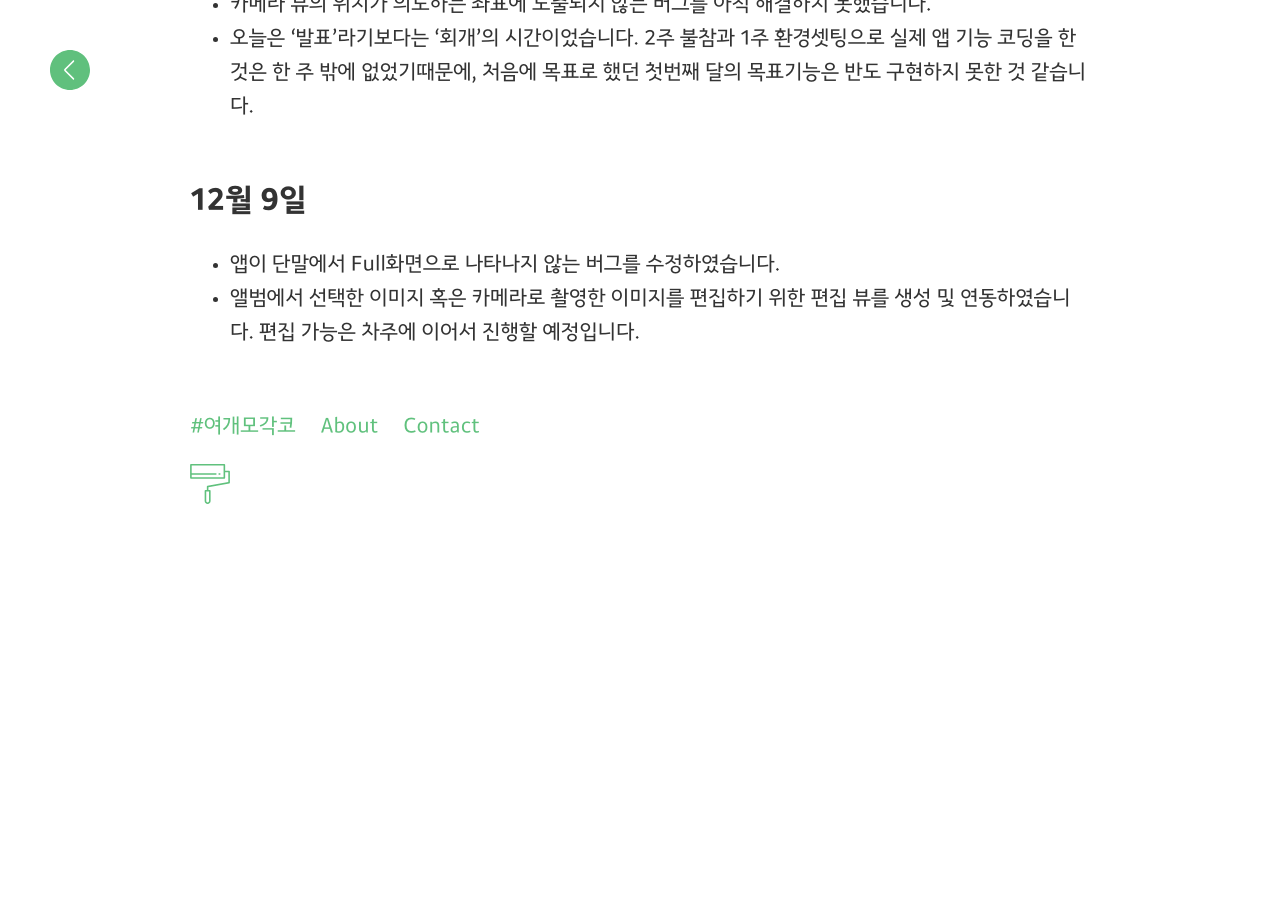
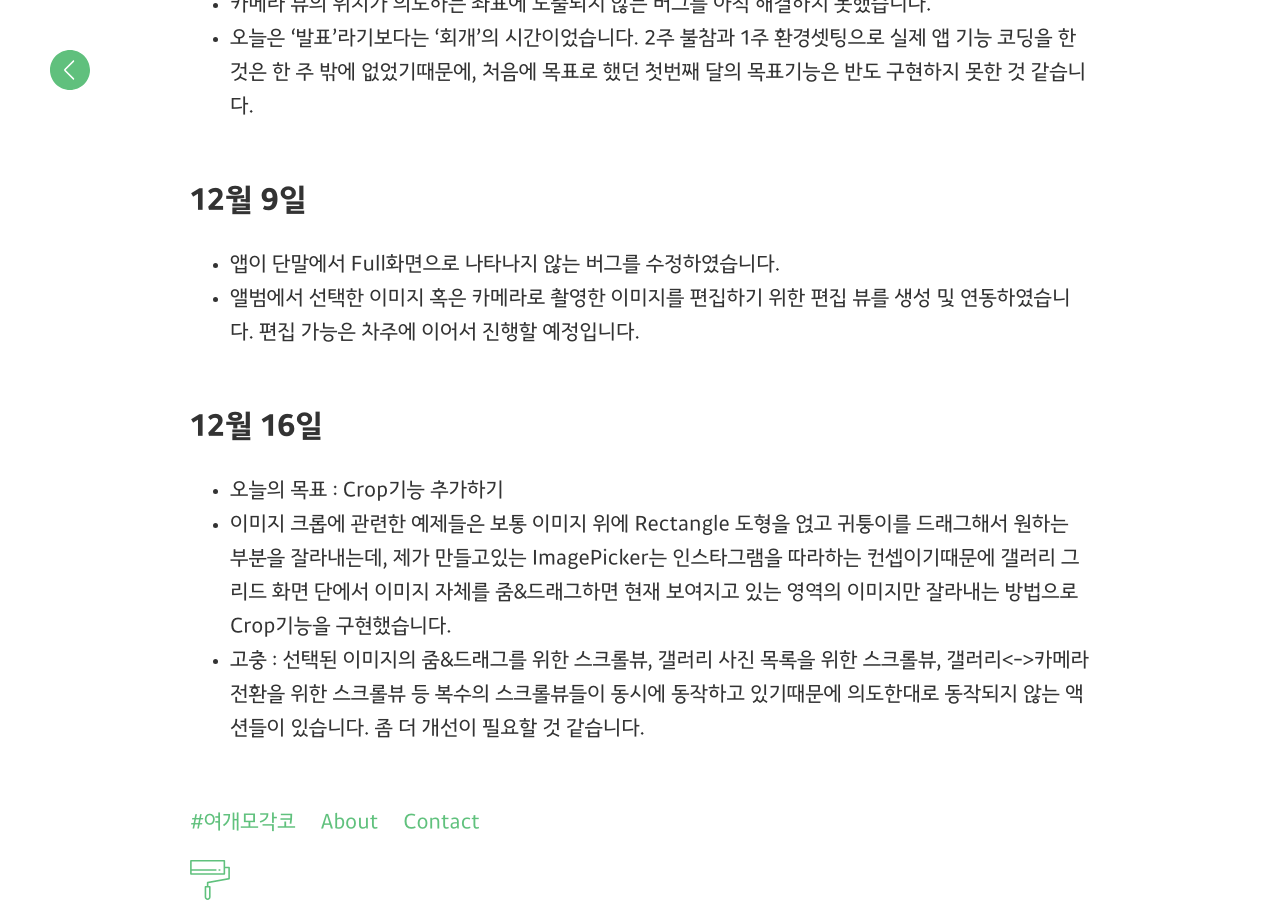
Before and after one commit to yeogaemogaco/retrospective-2nd, a Jekyll site: the page built from _posts/2017-11-04-elliekwon.md, in a window 1280 px wide and 900 px high, scrolled down 1862 px. Built offline with Jekyll 4.4.1, drawn with Linux system fonts in a browser that asks for light colours; before the commit the page ends 2366 px from its top, so only the background shows below that.

Commit message:
[추가] 보댕 7주차 회고 추가

```diff
--- a/_posts/2017-11-04-elliekwon.md
+++ b/_posts/2017-11-04-elliekwon.md
@@ -49,3 +49,8 @@ date: 2017-11-04 13:00
 ## 12월 9일
 - 앱이 단말에서 Full화면으로 나타나지 않는 버그를 수정하였습니다.
 - 앨범에서 선택한 이미지 혹은 카메라로 촬영한 이미지를 편집하기 위한 편집 뷰를 생성 및 연동하였습니다. 편집 가능은 차주에 이어서 진행할 예정입니다.
+
+## 12월 16일
+- 오늘의 목표 : Crop기능 추가하기
+- 이미지 크롭에 관련한 예제들은 보통 이미지 위에 Rectangle 도형을 얹고 귀퉁이를 드래그해서 원하는 부분을 잘라내는데, 제가 만들고있는 ImagePicker는 인스타그램을 따라하는 컨셉이기때문에 갤러리 그리드 화면 단에서 이미지 자체를 줌&드래그하면 현재 보여지고 있는 영역의 이미지만 잘라내는 방법으로 Crop기능을 구현했습니다.
+- 고충 : 선택된 이미지의 줌&드래그를 위한 스크롤뷰, 갤러리 사진 목록을 위한 스크롤뷰, 갤러리<->카메라 전환을 위한 스크롤뷰 등 복수의 스크롤뷰들이 동시에 동작하고 있기때문에 의도한대로 동작되지 않는 액션들이 있습니다. 좀 더 개선이 필요할 것 같습니다.
```
